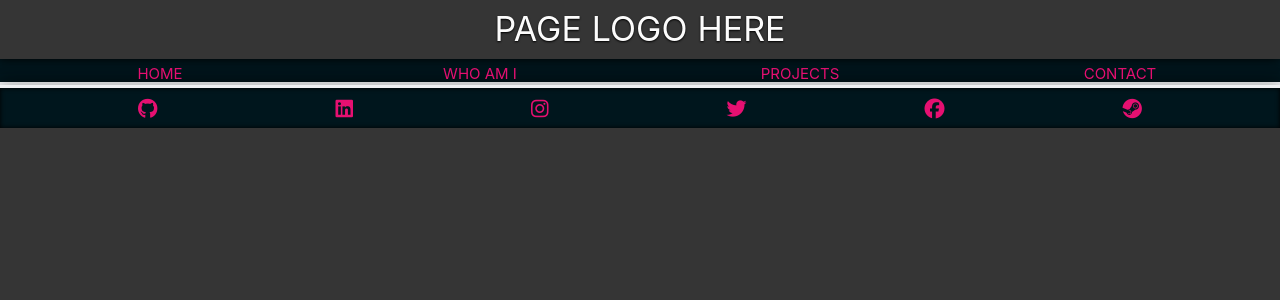
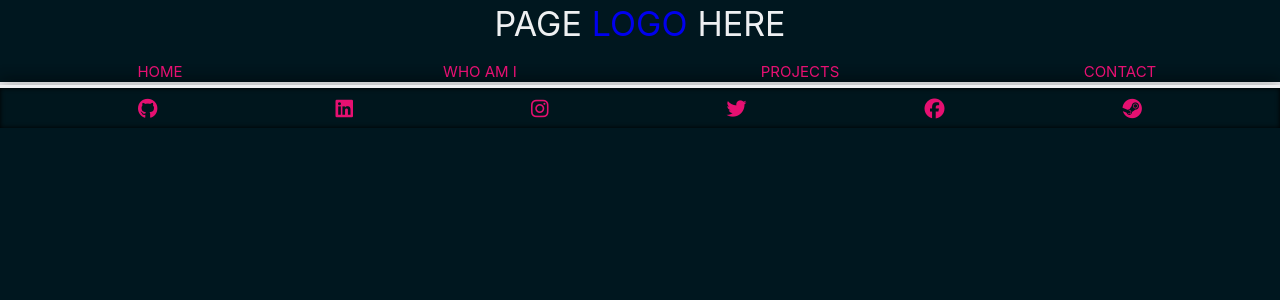
Before and after one commit to Zeverai/pp-z--cli, a React (Create React App) app: page /hobbies in a window 1280 px wide. Shown: the top 300 px of the page. Built offline with nearby package versions, Linux system fonts and the light colour scheme.

Commit message:
UPDATED global css variabls. Started adding them to apropriate components. Organized and cleaned up commented css. Reordered GLOBAL for easier reading.

```diff
--- a/src/css/Global.css
+++ b/src/css/Global.css
@@ -6,60 +6,26 @@
    text-decoration: none;
 }
 
-/* GLOBAL RULES - COLOR TEMPLATE - MASTER CONTROL CSS */
+/* _______________________________________________________________| GLOBAL RULES */
 :root {
-   /*
-   ALABASTER THEME
-   #fcfcfc --- Alabaster
-   #eceef5 --- Whisper
-   #ccccd3 --- Ghost
-   #f4f4fb --- White Lilac
-   #f4fvfv --- Aqua Spring
-   #353535 --- Dark Grey
-   */
-
-   /* Global Page Padding */
-   /* padding-top: 5px; */
-   background-color: #353535;
-
-   /* FONT - ROBOTO*/
+   background-color: var(--dark);
+   line-height: 1.4;
+   color: var(--cultured);
+   /* _______________________________________________________________| FONT SIZE */
+   --sm: 12px;
+   --md: 16px;
+   --lg: 22px;
+   /* _____________________________________________________________| FONT WEIGHT */
+   --wt-lg: 600;
+   --wt-md: 400;
+   --wt-sm: 300;
    font-family: "Open Sans", sans-serif;
    font-family: "Roboto", sans-serif;
-   font-weight: 400;
+   font-weight: var(--wt-md);
    font-size: 16px;
-   line-height: 1.7;
-   color: #fcfcfc;
-
-   /* FONT - SIZES */
-   --sm-font: 12px;
-   --md-font: 16px;
-   --lg-font: 22px;
-
-   /*GLOBAL COLOR THEME*/
-   --primary-color: #fcfcfc;
-   --secondary-color: #eceef5;
-   --tertiary-color: #ccccd3;
-   --quarternary-color: #f4f4fb;
-   --quinary-color: #f4fcfc;
-   --bgc-light: #353535;
-   --bgc-dark: #353535;
-   --fc-light: #353535;
-   --fc-dark: #353535;
-
-   /*LINK COLORS*/
-   --nav-link-bg-color: green;
-   --nav-highlight-color: rgb(3, 80, 80);
-   --link-color: #6a6a6a;
-   --link-shadow-color: #000000;
-   --nav-hover-color: #000000;
-   --link-highlight: red;
-   --nav-item-bg-color: teal;
-
-   /*SHADOW COLORS*/
-   --shadow-primary-color: #555555;
-   --shadow-secondary-color: teal;
-
-   /*HOVER COLORS*/
-   --link-hover-color: red;
-   --button-hover-color: red;
+   /* _________________________________________________________________| COLORS */
+   --dark: hsla(194, 100%, 6%, 1);
+   --medium: hsla(27, 13%, 52%, 1);
+   --vibrant: hsla(333, 100%, 53%, 0.901);
+   --cultured: hsla(210, 13%, 94%, 1);
 }
--- a/src/css/Header.css
+++ b/src/css/Header.css
@@ -1,40 +1,26 @@
 .header-container {
    height: 59px;
    font-size: 34px;
-   color: #eef0f2;
    display: flex;
    flex-direction: row;
    justify-content: center;
-   color: #eef0f2;
-   /* background-image: linear-gradient(
-         90deg,
-         rgba(255, 255, 255, 0.501) 0%,
-         hsla(0, 0%, 0%, 0.73) 100%
-      ),
-      url(../images/Raleigh-NC-01-19-2022.jpg); */
+   color: var(--cultured);
    background-blend-mode: multiply;
    background-size: cover;
    background-position: right;
    position: sticky;
-   box-shadow: -1px 0px 10px black;
+   box-shadow: var(--dark);
 }
 
 .header-title-splash {
    display: flex;
    flex-direction: row;
    justify-content: center;
-   /* background-color: #00161d54; */
-   /* TRIANGLE SHIT: */
-   /* width: 60;
-   height: 0;
-   border: 100px solid transparent;
-   border-top: 0px;
-   border-bottom: 59px solid #00161d; */
 }
 
 .header-title {
    color: var(--primary-color);
-   text-shadow: 0px 1px 2px black;
+   text-shadow: -var(--dark);
    padding-left: 5px;
    padding-right: 5px;
 }
@@ -52,8 +38,8 @@
    -o-transform: scale(1.15);
    -ms-transform: scale(1.15);
    -webkit-transform: scale(1.15);
-   color: hsla(333, 100%, 53%, 0.901);
-   text-shadow: 0px 1px 4px black;
+   color: var(--vibrant);
+   text-shadow: var(--dark);
    transform: scale(1.45);
    transition: all 0.2s;
 }
--- a/src/css/NavBar.css
+++ b/src/css/NavBar.css
@@ -1,5 +1,3 @@
-@import "./Global.css";
-
 .nav-container {
    display: flex;
    flex-direction: row;
@@ -10,14 +8,14 @@
    font-size: 15px;
    font-weight: 400px;
    display: flex;
-   background-color: #00161d;
+   background-color: var(--dark);
    align-items: center;
 }
 
 .nav-item {
    display: flex;
    flex-direction: row;
-   color: hsla(333, 100%, 53%, 0.901);
+   color: var(--vibrant);
    justify-content: center;
    height: 100%;
    width: 100%;
@@ -29,7 +27,7 @@
 .nav-item:hover {
    display: flex;
    color: hsla(0, 0%, 0%, 0.901);
-   background-color: hsla(333, 100%, 53%, 0.901);
+   background-color: var(--vibrant);
    flex-direction: row;
    justify-content: center;
    height: 100%;
```
